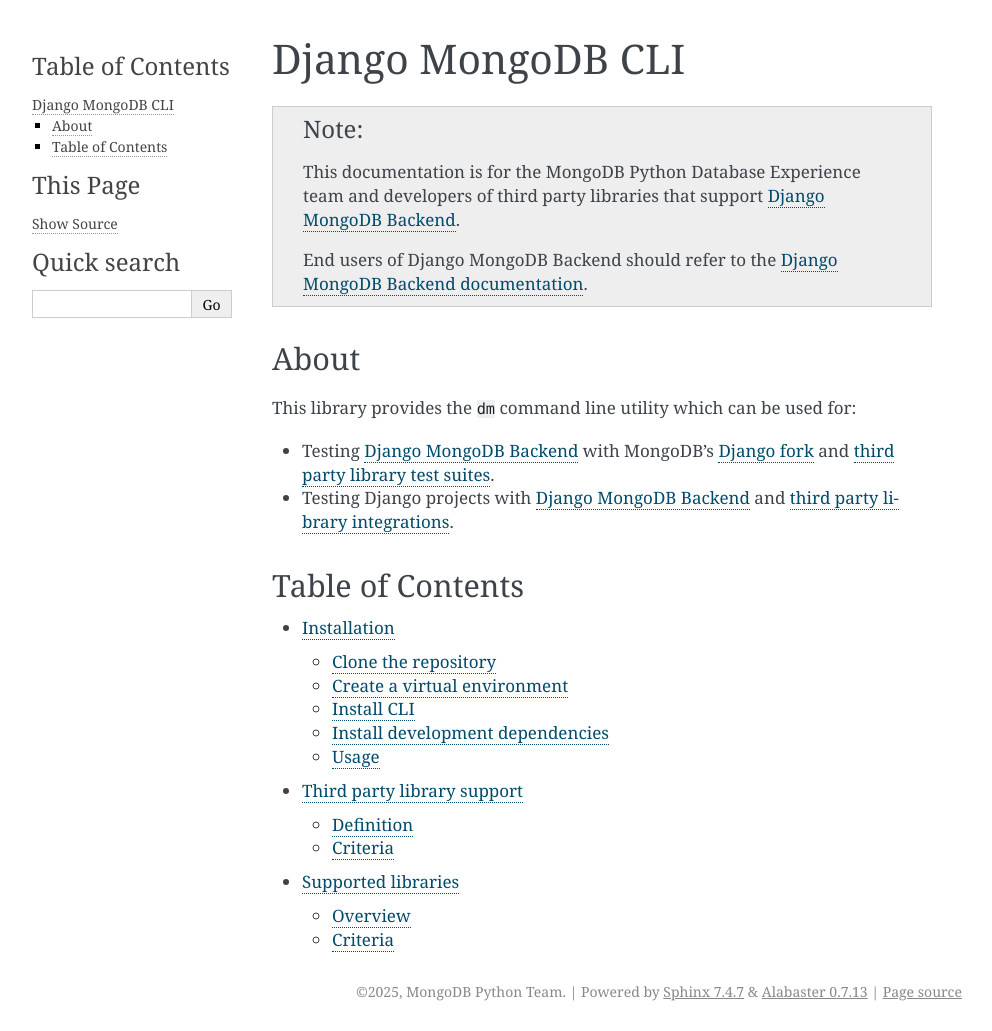
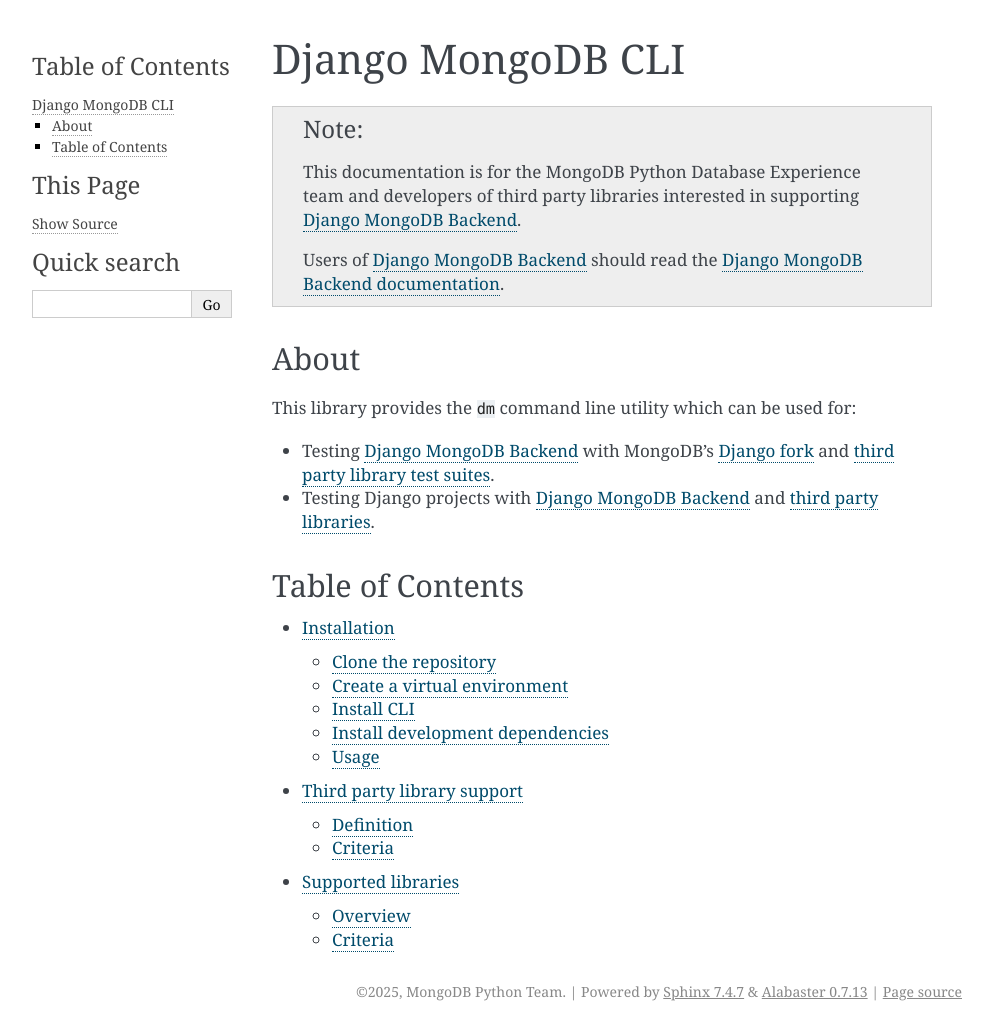
Before and after one commit to mongodb-labs/django-mongodb-cli, a Sphinx documentation site: the page built from docs/source/index.rst, in a window 1280 px wide. Shown: the whole page, without its empty margins (148-1140 px from the left). Built offline with Sphinx 7.4.7, drawn with Linux system fonts in a browser that asks for light colours.

Commit message:
Update docs

```diff
--- a/docs/source/index.rst
+++ b/docs/source/index.rst
@@ -5,9 +5,10 @@
 .. note::
 
     This documentation is for the MongoDB Python Database Experience team and
-    developers of third party libraries that support `Django MongoDB Backend`_.
+    developers of third party libraries interested in supporting
+    `Django MongoDB Backend`_.
 
-    End users of Django MongoDB Backend should refer to the
+    Users of `Django MongoDB Backend`_ should read the
     `Django MongoDB Backend documentation`_.
 
 About
@@ -16,7 +17,7 @@
 This library provides the ``dm`` command line utility which can be used for:
 
 - Testing `Django MongoDB Backend`_ with MongoDB's `Django fork`_ and :ref:`third party library test suites <third-party-libraries>`.
-- Testing Django projects with `Django MongoDB Backend`_ and :ref:`third party library integrations <third-party-libraries>`.
+- Testing Django projects with `Django MongoDB Backend`_ and :ref:`third party libraries <third-party-libraries>`.
 
 Table of Contents
 -----------------
```
